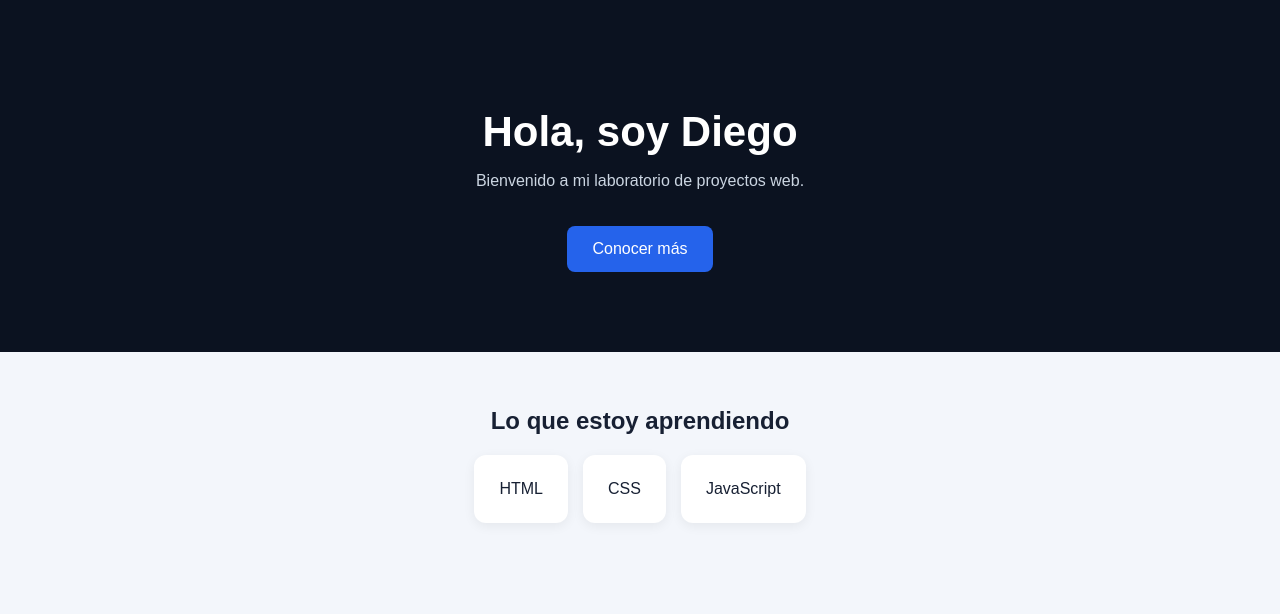
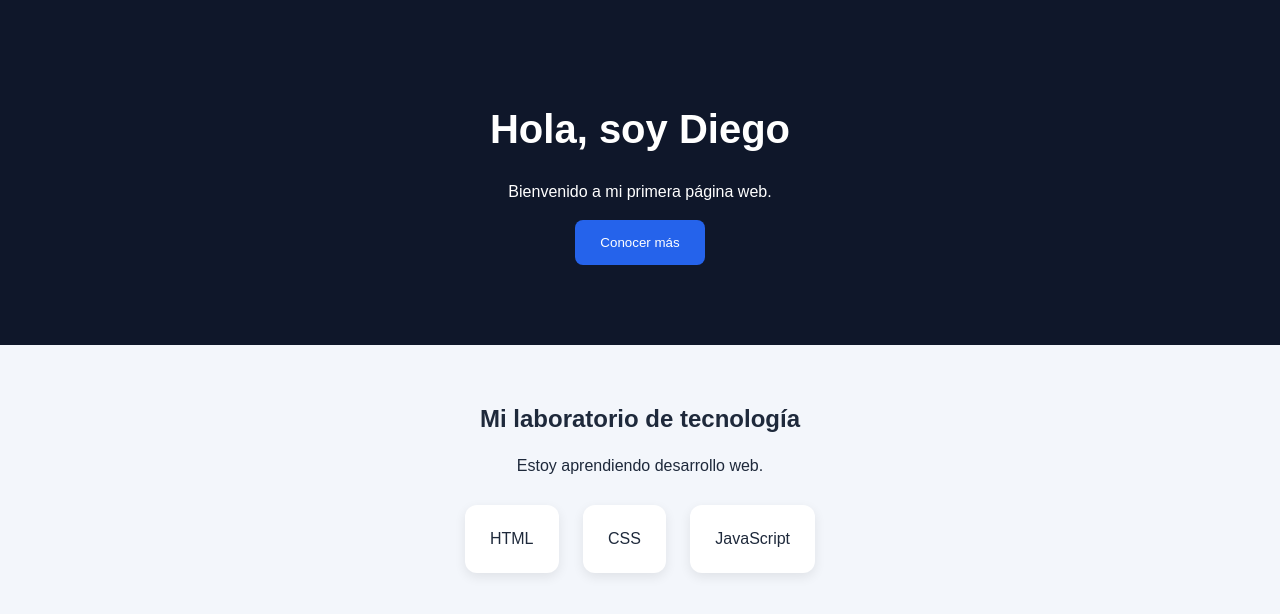
Before and after one commit to diegoalejandrooropeza-spec/stackblitz-starters-hrwnm6h1, a website: page index.html in a window 1280 px wide. Drawn offline with Linux system fonts and the light colour scheme.

Commit message:
Creación de mi primera página web

```diff
--- a/index.html
+++ b/index.html
@@ -3,60 +3,52 @@
 <html lang="es">
 <head>
   <meta charset="UTF-8">
-  <meta name="viewport" content="width=device-width, initial-scale=1">
-  <title>Mi primera página web</title>
+  <meta name="viewport" content="width=device-width, initial-scale=1.0">
+  <title>Mi Primera Web | Oropeza Solutions</title>
 
   <style>
     body {
       margin: 0;
       font-family: Arial, sans-serif;
       background: #f3f6fb;
-      color: #172033;
       text-align: center;
+      color: #1e293b;
     }
 
     header {
-      background: #0b1220;
+      background: #0f172a;
       color: white;
       padding: 80px 20px;
     }
 
     h1 {
-      font-size: 42px;
-      margin-bottom: 12px;
+      font-size: 40px;
     }
 
-    header p {
-      color: #cbd5e1;
+    p {
+      line-height: 1.6;
     }
 
     button {
-      margin-top: 20px;
-      padding: 14px 25px;
       background: #2563eb;
+      color: white;
       border: none;
+      padding: 15px 25px;
       border-radius: 8px;
-      color: white;
       cursor: pointer;
-      font-size: 16px;
     }
 
     section {
-      padding: 35px 20px;
-    }
-
-    .habilidades {
-      display: flex;
-      justify-content: center;
-      flex-wrap: wrap;
-      gap: 15px;
+      padding: 40px 20px;
     }
 
     .tarjeta {
+      display: inline-block;
       background: white;
       padding: 25px;
+      margin: 10px;
       border-radius: 12px;
-      box-shadow: 0 3px 12px #00000010;
+      box-shadow: 0 4px 12px #00000015;
     }
   </style>
 </head>
@@ -64,22 +56,22 @@
 <body>
   <header>
     <h1>Hola, soy Diego</h1>
-    <p>Bienvenido a mi laboratorio de proyectos web.</p>
+    <p>Bienvenido a mi primera página web.</p>
     <button onclick="saludar()">Conocer más</button>
   </header>
 
   <section>
-    <h2>Lo que estoy aprendiendo</h2>
-    <div class="habilidades">
-      <div class="tarjeta">HTML</div>
-      <div class="tarjeta">CSS</div>
-      <div class="tarjeta">JavaScript</div>
-    </div>
+    <h2>Mi laboratorio de tecnología</h2>
+    <p>Estoy aprendiendo desarrollo web.</p>
+
+    <div class="tarjeta">HTML</div>
+    <div class="tarjeta">CSS</div>
+    <div class="tarjeta">JavaScript</div>
   </section>
 
   <script>
     function saludar() {
-      alert("¡Bienvenido a mi primera página web!");
+      alert("¡Bienvenido a Oropeza Solutions!");
     }
   </script>
 </body>
```
